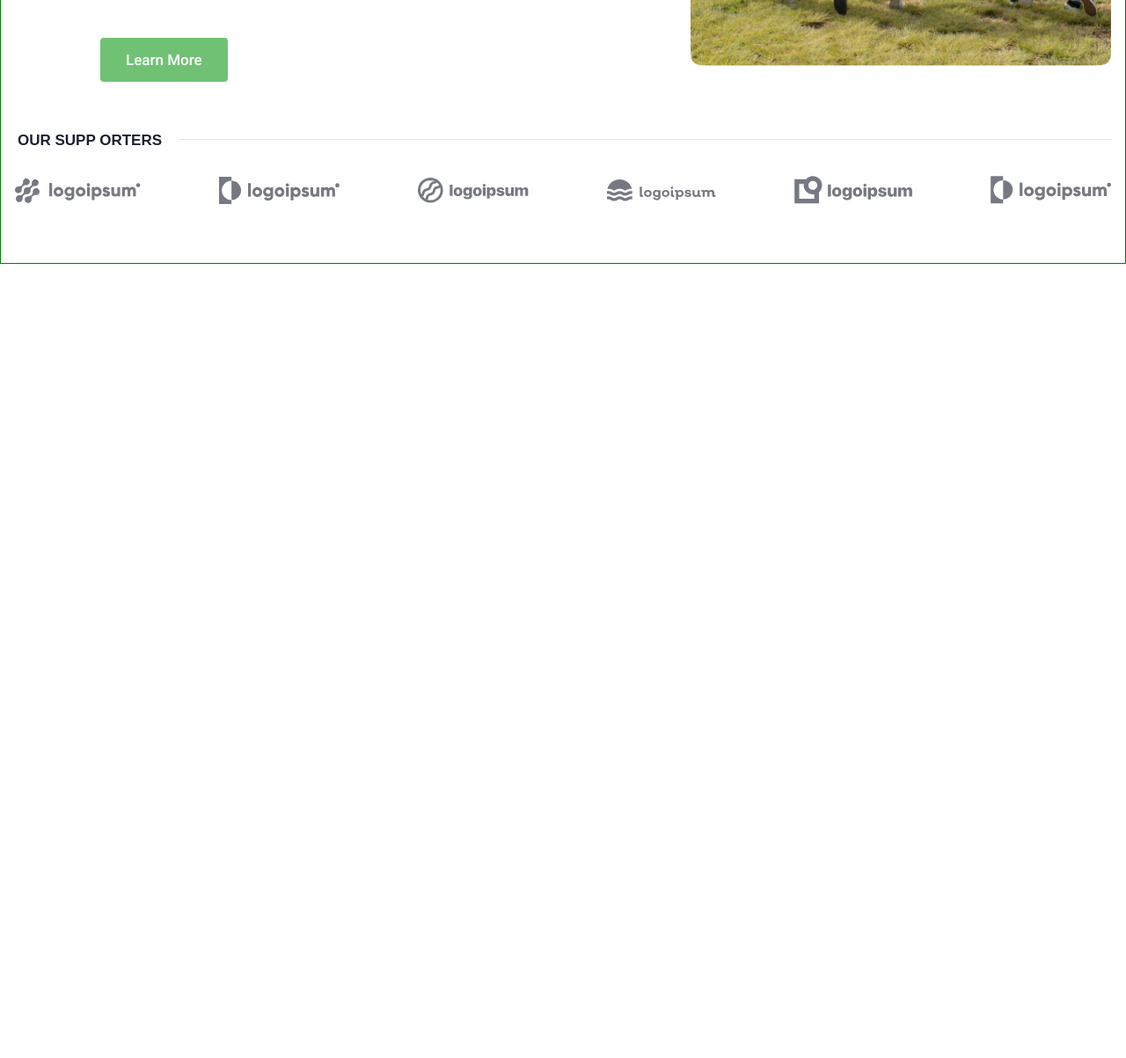
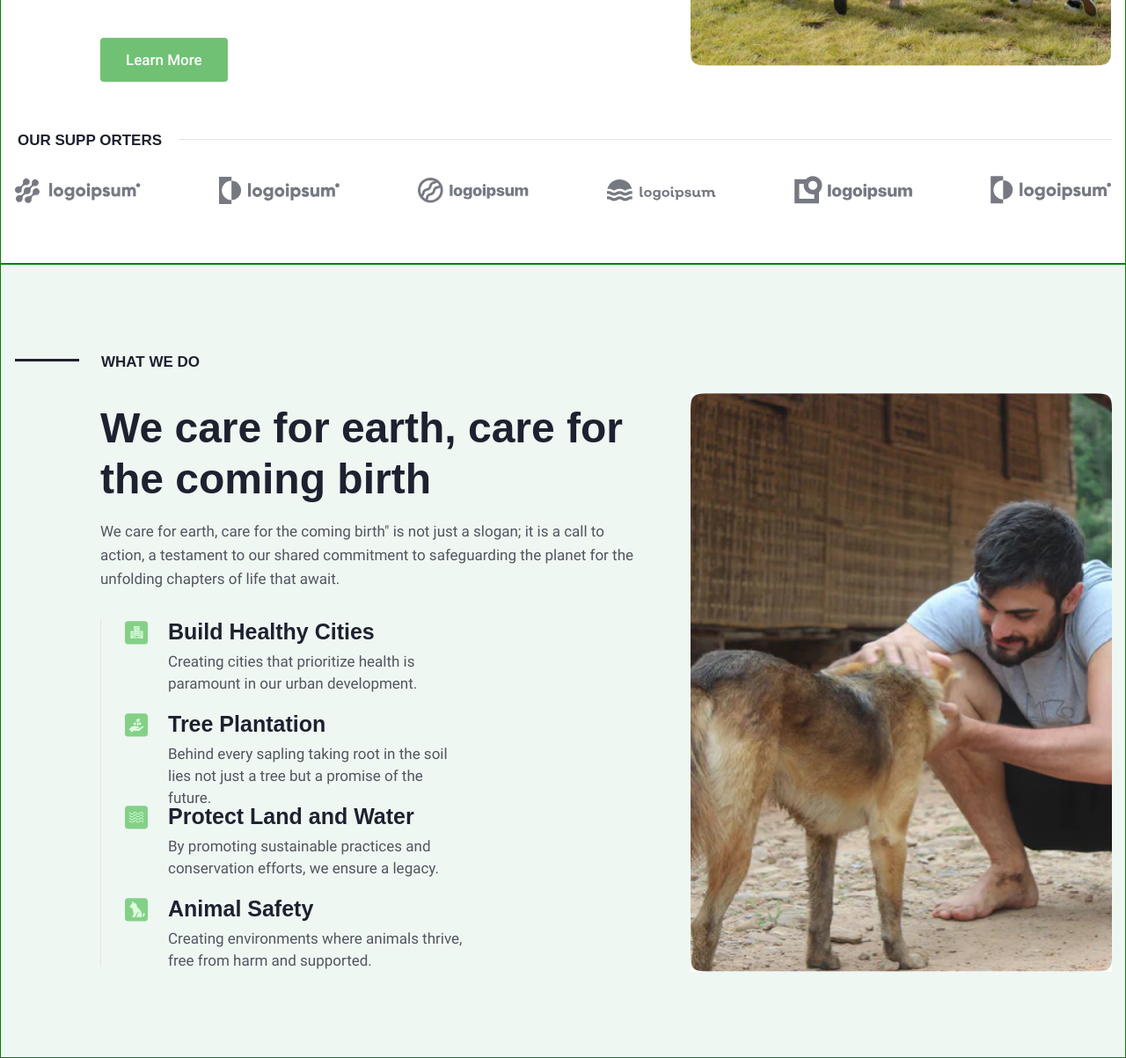
Before and after one commit to BigHeadliner/green-horizon-society, a plain HTML site: page app/index.html in a window 1280 px wide. Shown: the part 1393-2596 px from the top of the page at 88% size. Before the commit the page ends 1693 px from the top, so only its background shows below. Drawn offline with Linux system fonts and the light colour scheme.

Commit message:
wecare section ready

```diff
--- a/app/index.html
+++ b/app/index.html
@@ -127,6 +127,54 @@
         </div>
     </section>
 
+    <section class="wecare">
+      <div class="container">
+
+        <div class="wecare__main">
+
+         <div class="wecare__content">
+
+           <p class="wecare__suptitle majority-suptitle">What we do </p>
+           <h3 class="wecare__title">We care for earth, care for the coming birth</h3>
+           <p class="wecare__subtitle">
+              We care for earth, care for the coming birth" is not just a slogan; it is a call to action,
+              a testament to our shared commitment to safeguarding the planet for the unfolding chapters of life that await.
+           </p>
+
+          <div class="wecare__points">
+
+           <div class="wecare__point">
+             <p class="wecare__point-title">Build Healthy Cities</p>
+             <p class="wecare__text">Creating cities that prioritize health is paramount in our urban development.</p>
+           </div>
+
+           <div class="wecare__point">
+            <p class="wecare__point-title wecare__point-title--plantation">Tree Plantation</p>
+            <p class="wecare__text">Behind every sapling taking root in the soil lies not just a tree but a promise of the future.</p>
+          </div>
+
+          <div class="wecare__point">
+            <p class="wecare__point-title wecare__point-title--water">Protect Land and Water</p>
+            <p class="wecare__text">By promoting sustainable practices and conservation efforts, we ensure a legacy.</p>
+          </div>
+
+          <div class="wecare__point wecare__point--nomargin">
+            <p class="wecare__point-title wecare__point-title--animal">Animal Safety</p>
+            <p class="wecare__text">Creating environments where animals thrive, free from harm and supported.</p>
+          </div>
+
+          </div>
+
+         </div>
+
+         <img class="wecare__img" src="images/wecare/dogfriend.jpg" alt="dog and man" >
+
+        </div>
+
+      </div>
+
+    </section>
+
 
 
   <script src="js/main.min.js"></script>
--- a/app/scss/style.scss
+++ b/app/scss/style.scss
@@ -269,6 +269,97 @@
     }
 }
 
+.wecare{
+    background-color: #EFF7F2;
+
+    &__main{
+      padding-left: 97px;
+      display: flex;
+      justify-content: space-between;
+    }
+
+    &__content{
+        border: 1px solid transparent;
+        max-width: 609px;
+        padding: 95px 0 72px 0;
+    }
+
+    &__suptitle{
+        margin-bottom: 32px;
+    }
+
+    &__title{
+        margin-bottom: 17px;
+        position: relative;
+    }
+
+    &__subtitle{
+        margin-bottom: 32px;
+    }
+
+    &__points{
+        border-left: 1px solid #E5E5E5;
+    }
+
+    &__point{
+        border: 1px solid transparent;
+        max-width: 420px;
+        padding-left: 75px;
+        height: 80px;
+        margin-bottom: 25px;
+    }
+
+    &__point--nomargin{
+        margin-bottom: 0;
+    }
+
+    &__point-title{
+       @extend %roboto-700;
+       font-size: 25px;
+       color:#1D2130;
+       margin-bottom: 8px;
+       position: relative;
+    }
+
+    &__point-title::before{
+        content: '';
+        width: 28px;
+        height: 28px;
+        border: 1px solid transparent;
+        background-image:url('../images/wecare/cities.svg');
+        background-repeat: no-repeat;
+        background-position: center;
+        background-size: cover;
+        position: absolute;
+        top: 0px;
+        left: -50px;
+    }
+
+    &__point-title--plantation::before{
+        background-image:url('../images/wecare/tree-plantation.svg');
+    }
+
+    &__point-title--water::before{
+        background-image:url('../images/wecare/water.svg');
+    }
+
+    &__point-title--animal::before{
+        background-image:url('../images/wecare/animal.svg');
+    }
+
+    &__text{
+        line-height: 25px;
+        color: #525560;
+    }
+
+    &__img{
+        max-width: 480px;
+        height: 658px;
+        margin: 146px 0 97px 0;
+
+    }
+}
+
 
 
 
```
Also changed, not shown: app/css/style.css, app/images/wecare/animal.svg (added), app/images/wecare/cities.svg (added), app/images/wecare/dogfriend.jpg (added), app/images/wecare/tree-plantation.svg (added), app/images/wecare/water.svg (added).
